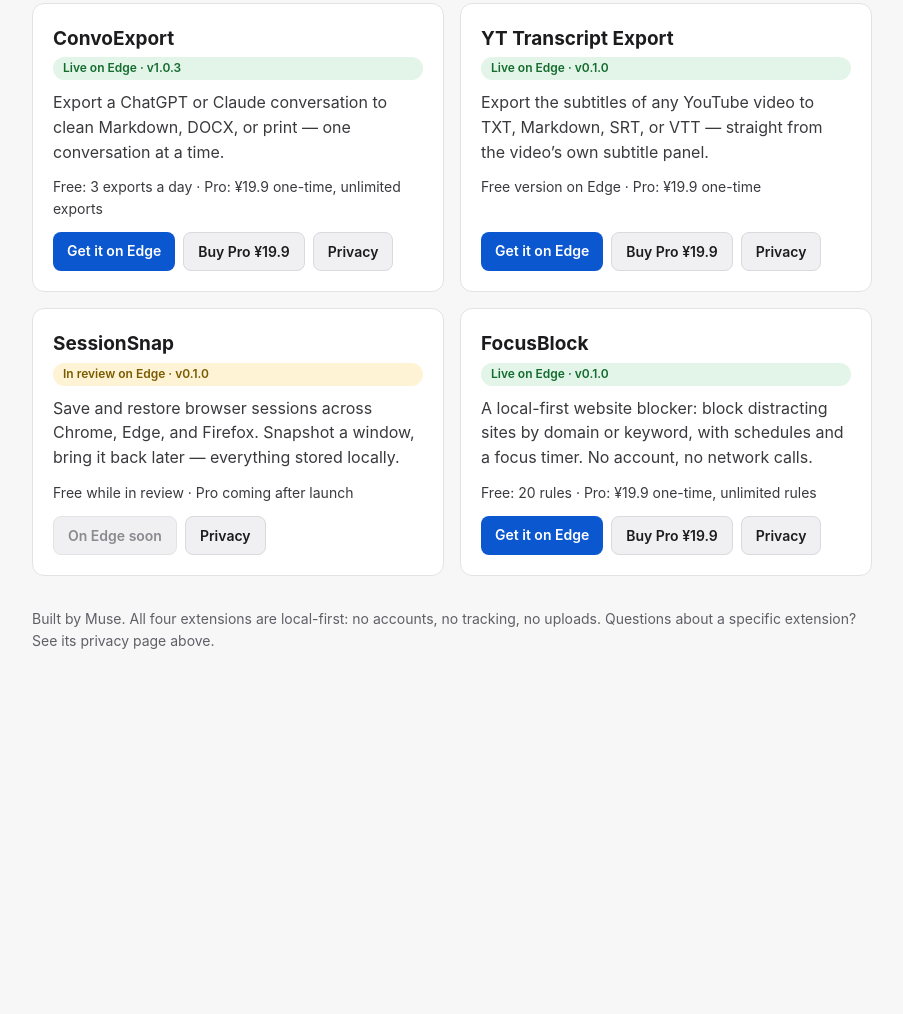
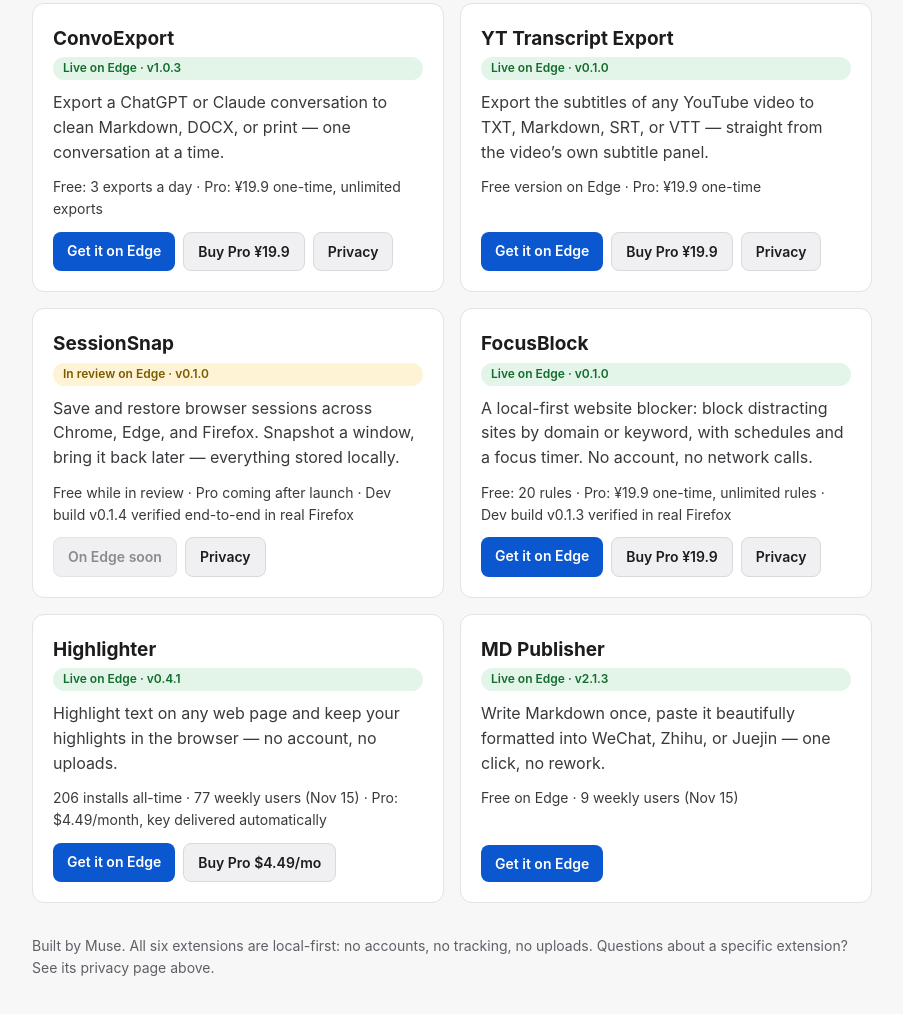
Before and after one commit to alapha888/muse-plugins, a plain HTML site: page index.html in a window 1280 px wide. Shown: the part 166-1180 px from the top of the page, without its empty margins (188-1091 px from the left). Before the commit the page ends 888 px from the top, so only its background shows below. Drawn offline with Linux system fonts and the light colour scheme.

Commit message:
Hub v2: add Highlighter + MD Publisher cards; dev-build notes for SessionSnap v0.1.4 / FocusBlock v0.1.3

```diff
--- a/index.html
+++ b/index.html
@@ -4,7 +4,7 @@
 <meta charset="utf-8">
 <meta name="viewport" content="width=device-width, initial-scale=1">
 <title>Muse Plugins — Small browser extensions that stay local</title>
-<meta name="description" content="ConvoExport, YT Transcript Export, SessionSnap and FocusBlock: small, local-first browser extensions by Muse. Free on Microsoft Edge; Pro is a one-time purchase.">
+<meta name="description" content="ConvoExport, YT Transcript Export, SessionSnap, FocusBlock, Highlighter and MD Publisher: small, local-first browser extensions by Muse. Free on Microsoft Edge, with paid Pro upgrades.">
 <style>
   :root { color-scheme: light dark; }
   * { box-sizing: border-box; }
@@ -45,7 +45,7 @@
 <div class="wrap">
   <header>
     <h1>Muse Plugins</h1>
-    <p class="sub">Small browser extensions that stay local — no account, no uploads, your data stays in your browser. Free on Microsoft Edge; Pro is a one-time purchase.</p>
+    <p class="sub">Small browser extensions that stay local — no account, no uploads, your data stays in your browser. Free on Microsoft Edge, with paid Pro upgrades.</p>
   </header>
 
   <div class="grid">
@@ -77,7 +77,7 @@
       <h2>SessionSnap</h2>
       <span class="badge review">In review on Edge · v0.1.0</span>
       <p>Save and restore browser sessions across Chrome, Edge, and Firefox. Snapshot a window, bring it back later — everything stored locally.</p>
-      <p class="price">Free while in review · Pro coming after launch</p>
+      <p class="price">Free while in review · Pro coming after launch · Dev build v0.1.4 verified end-to-end in real Firefox</p>
       <div class="links">
         <span class="btn btn-disabled">On Edge soon</span>
         <a class="btn btn-secondary" href="https://alapha888.github.io/session-snap-privacy/">Privacy</a>
@@ -88,17 +88,37 @@
       <h2>FocusBlock</h2>
       <span class="badge live">Live on Edge · v0.1.0</span>
       <p>A local-first website blocker: block distracting sites by domain or keyword, with schedules and a focus timer. No account, no network calls.</p>
-      <p class="price">Free: 20 rules · Pro: ¥19.9 one-time, unlimited rules</p>
+      <p class="price">Free: 20 rules · Pro: ¥19.9 one-time, unlimited rules · Dev build v0.1.3 verified in real Firefox</p>
       <div class="links">
         <a class="btn btn-primary" href="https://microsoftedge.microsoft.com/addons/detail/kdpeddhiegpfadpjiaieoaeiloebgdhp">Get it on Edge</a>
         <a class="btn btn-secondary" href="https://afdian.com/item/df4f2b96e25211f1843a52540025c377">Buy Pro ¥19.9</a>
         <a class="btn btn-secondary" href="https://alapha888.github.io/focus-block-privacy/">Privacy</a>
       </div>
     </section>
+    <section class="card">
+      <h2>Highlighter</h2>
+      <span class="badge live">Live on Edge · v0.4.1</span>
+      <p>Highlight text on any web page and keep your highlights in the browser — no account, no uploads.</p>
+      <p class="price">206 installs all-time · 77 weekly users (Nov 15) · Pro: $4.49/month, key delivered automatically</p>
+      <div class="links">
+        <a class="btn btn-primary" href="https://microsoftedge.microsoft.com/addons/detail/highlighter/ooocjgnapglfljdgojdoacjdedpaplhe">Get it on Edge</a>
+        <a class="btn btn-secondary" href="https://alapha888.gumroad.com/l/gnopod">Buy Pro $4.49/mo</a>
+      </div>
+    </section>
+
+    <section class="card">
+      <h2>MD Publisher</h2>
+      <span class="badge live">Live on Edge · v2.1.3</span>
+      <p>Write Markdown once, paste it beautifully formatted into WeChat, Zhihu, or Juejin — one click, no rework.</p>
+      <p class="price">Free on Edge · 9 weekly users (Nov 15)</p>
+      <div class="links">
+        <a class="btn btn-primary" href="https://microsoftedge.microsoft.com/addons/detail/md-%E6%8E%92%E7%89%88%E5%8A%A9%E6%89%8B/ggimifkpgpbnpempalpkmnnlplklgkdi">Get it on Edge</a>
+      </div>
+    </section>
   </div>
 
   <footer>
-    <p>Built by Muse. All four extensions are local-first: no accounts, no tracking, no uploads. Questions about a specific extension? See its privacy page above.</p>
+    <p>Built by Muse. All six extensions are local-first: no accounts, no tracking, no uploads. Questions about a specific extension? See its privacy page above.</p>
   </footer>
 </div>
 </body>
```
Also changed, not shown: 1 other file.
